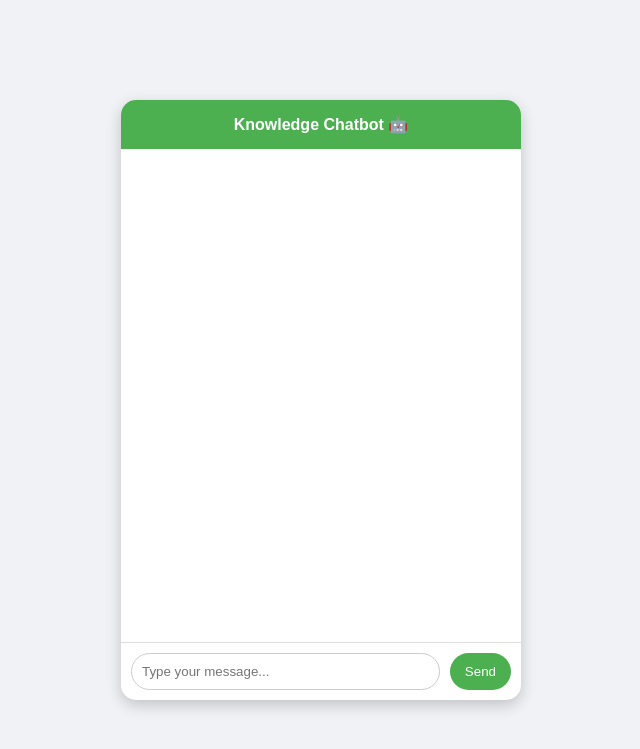
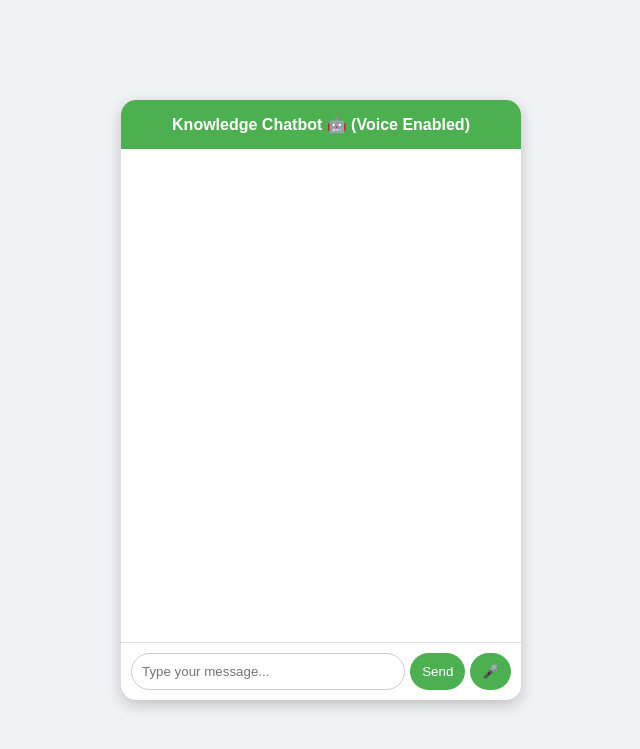
Before and after one commit to vijay7224/dictionary, a Flask app: page / in a window 1280 px wide. Shown: the top 749 px of the page, without its empty margins (319-959 px from the left). Run offline with Flask 3, Linux system fonts and the light colour scheme.

Commit message:
Update index.html

```diff
--- a/dictionary/templates/index.html
+++ b/dictionary/templates/index.html
@@ -76,8 +76,8 @@ body {
 }
 
 .chat-input button {
-    margin-left: 10px;
-    padding: 10px 15px;
+    margin-left: 5px;
+    padding: 10px 12px;
     border: none;
     border-radius: 20px;
     background: #4CAF50;
@@ -88,6 +88,14 @@ body {
 .chat-input button:hover {
     background: #45a049;
 }
+
+.mic-btn {
+    background: #2196F3;
+}
+
+.mic-btn:hover {
+    background: #1e88e5;
+}
 </style>
 </head>
 
@@ -95,7 +103,7 @@ body {
 
 <div class="chat-container">
     <div class="chat-header">
-        Knowledge Chatbot 🤖
+        Knowledge Chatbot 🤖 (Voice Enabled)
     </div>
 
     <div class="chat-box" id="chatBox"></div>
@@ -103,6 +111,7 @@ body {
     <div class="chat-input">
         <input type="text" id="userInput" placeholder="Type your message..." onkeypress="handleKey(event)">
         <button onclick="sendMessage()">Send</button>
+        <button class="mic-btn" onclick="startVoice()">🎤</button>
     </div>
 </div>
 
@@ -114,6 +123,12 @@ function addMessage(message, sender) {
     messageDiv.innerText = message;
     chatBox.appendChild(messageDiv);
     chatBox.scrollTop = chatBox.scrollHeight;
+}
+
+function speak(text) {
+    const speech = new SpeechSynthesisUtterance(text);
+    speech.lang = "en-US";
+    window.speechSynthesis.speak(speech);
 }
 
 function sendMessage() {
@@ -135,6 +150,7 @@ function sendMessage() {
     .then(response => response.json())
     .then(data => {
         addMessage(data.reply, "bot");
+        speak(data.reply);   // 🔊 Bot speaks
     })
     .catch(error => {
         addMessage("Server error. Please try again.", "bot");
@@ -146,6 +162,28 @@ function handleKey(event) {
         sendMessage();
     }
 }
+
+// 🎤 Voice Recognition
+function startVoice() {
+    if (!('webkitSpeechRecognition' in window)) {
+        alert("Your browser does not support voice recognition.");
+        return;
+    }
+
+    const recognition = new webkitSpeechRecognition();
+    recognition.lang = "en-US";
+    recognition.start();
+
+    recognition.onresult = function(event) {
+        const transcript = event.results[0][0].transcript;
+        document.getElementById("userInput").value = transcript;
+        sendMessage();
+    };
+
+    recognition.onerror = function() {
+        alert("Voice recognition error.");
+    };
+}
 </script>
 
 </body>
```
